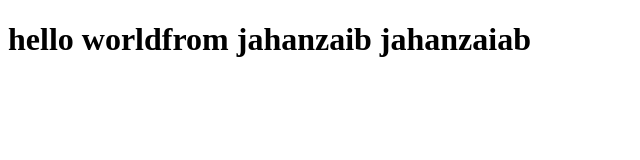
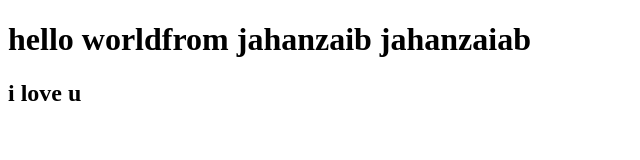
Before and after one commit to Jahanzaiib/jahanzaib123, a plain HTML site: page index.html in a window 1280 px wide. Shown: the whole page, without its empty margins (0-640 px from the left). Drawn offline with Linux system fonts and the light colour scheme.

Commit message:
new.html

```diff
--- a/index.html
+++ b/index.html
@@ -7,5 +7,6 @@
 </head>
 <body>
     <h1> hello worldfrom jahanzaib  jahanzaiab </h1>
+    <h2> i love u </h2>
 </body>
 </html>
```
